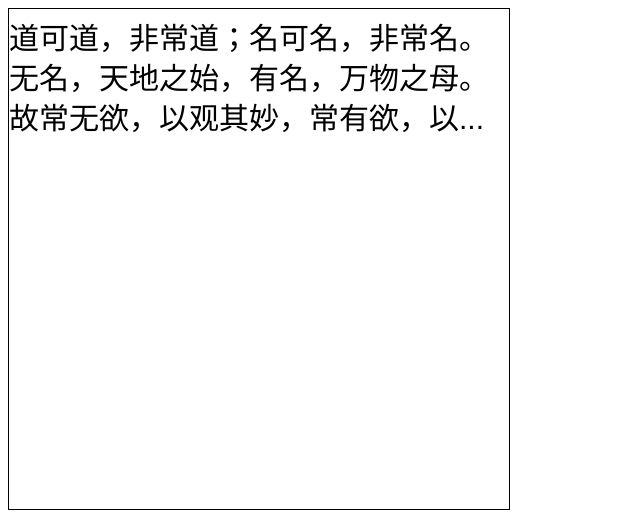
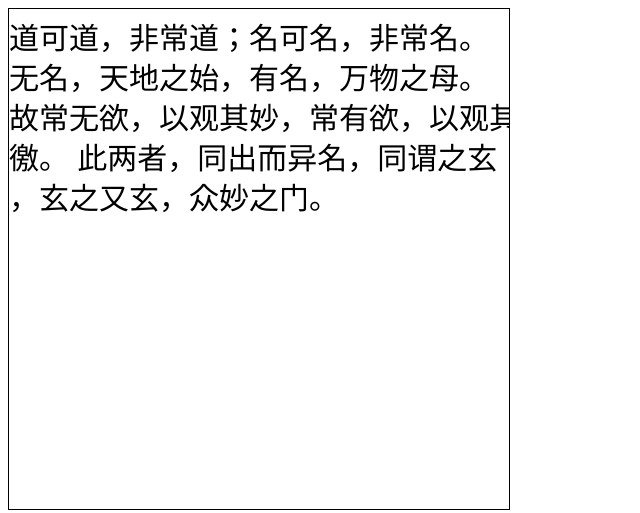
Before and after one commit to afeiship/canvas-notes, a website: page src/021-multiline-text/index.html in a window 1280 px wide. Shown: the whole page, without its empty margins (0-640 px from the left). Drawn offline with Linux system fonts and the light colour scheme.

Commit message:
add: multitext ell

```diff
--- a/src/021-multiline-text/index.html
+++ b/src/021-multiline-text/index.html
@@ -28,7 +28,7 @@
       var y = 40;
       var temp = "";
       var line = 1;
-      var maxLine = 3;
+      var maxLine = 31;
       ctx.font = "30px Arial";
 
       function writeText(text) {
```
